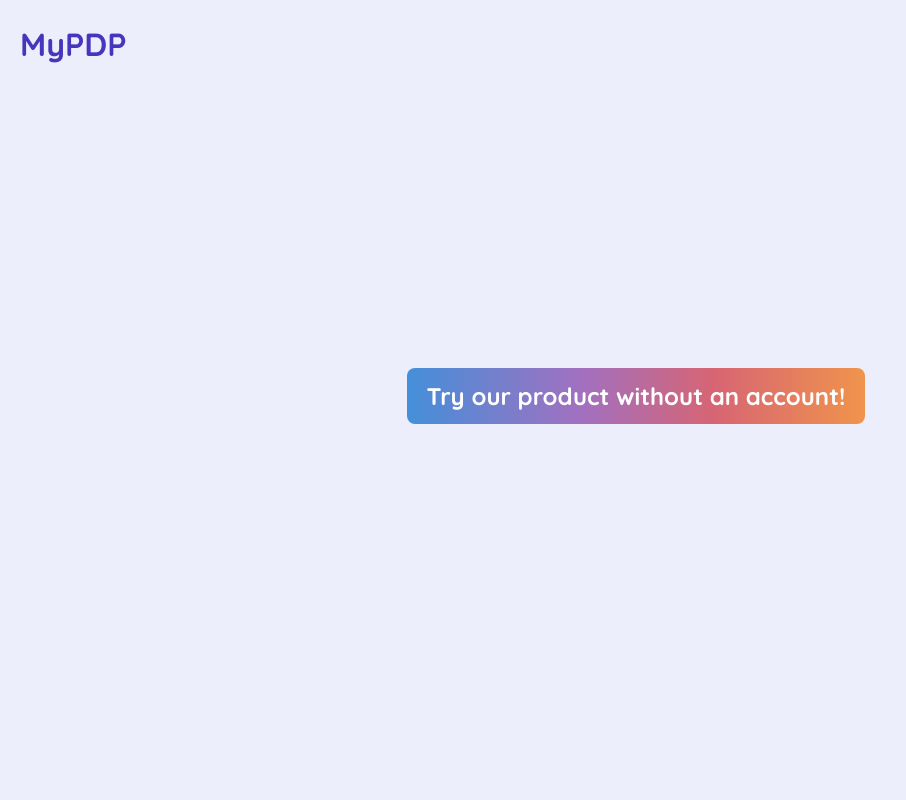
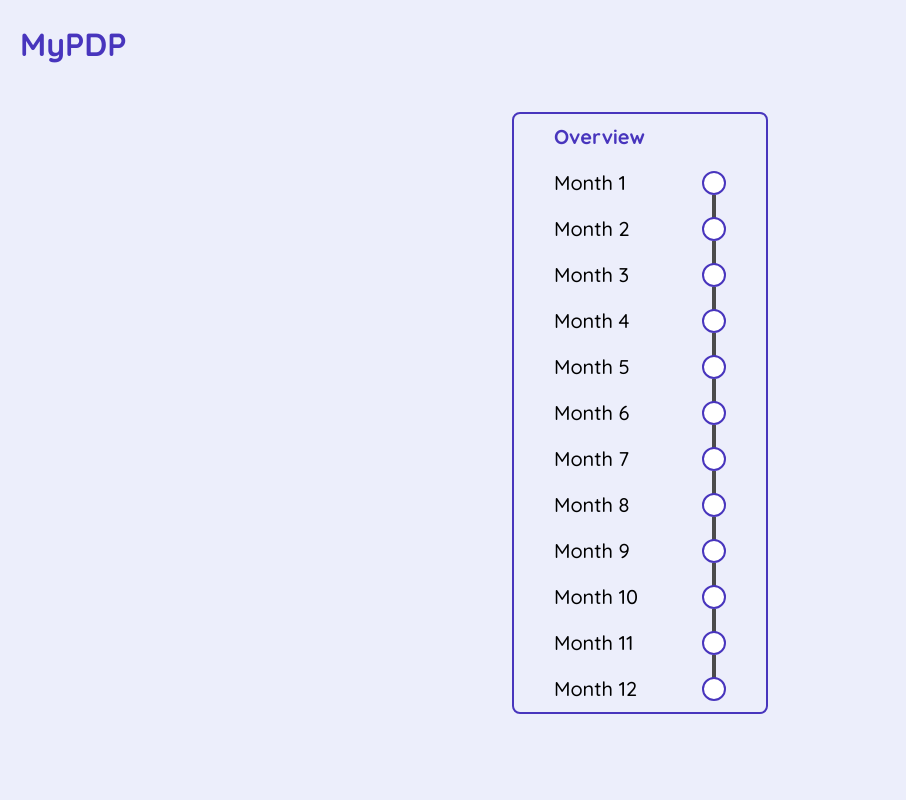
Before and after one commit to britzky/career-coach, a React (Vite) app in the folder frontend/career-coach/: page / in a window 1280 px wide. Shown: the top 800 px of the page, without its empty margins (0-906 px from the left). Built offline with nearby package versions, Linux system fonts and the light colour scheme.

Commit message:
Fixed HoursPerWeek's type errors, Added RoadmapDetails and Overview components

```diff
--- /dev/null
+++ b/frontend/career-coach/src/assets/icons/Checkmark.tsx
@@ -0,0 +1,13 @@
+export const Checkmark = () => {
+  return (
+    <div>
+        <svg width="29px" height="29px" viewBox="0 0 24 24" fill="none" xmlns="http://www.w3.org/2000/svg">
+            <g id="SVGRepo_bgCarrier" stroke-width="0"></g>
+            <g id="SVGRepo_tracerCarrier" stroke-linecap="round" stroke-linejoin="round"></g>
+            <g id="SVGRepo_iconCarrier">
+                <path fill-rule="evenodd" clip-rule="evenodd" d="M2 12C2 6.47715 6.47715 2 12 2C17.5228 2 22 6.47715 22 12C22 17.5228 17.5228 22 12 22C6.47715 22 2 17.5228 2 12ZM15.7071 9.29289C16.0976 9.68342 16.0976 10.3166 15.7071 10.7071L12.0243 14.3899C11.4586 14.9556 10.5414 14.9556 9.97568 14.3899L8.29289 12.7071C7.90237 12.3166 7.90237 11.6834 8.29289 11.2929C8.68342 10.9024 9.31658 10.9024 9.70711 11.2929L11 12.5858L14.2929 9.29289C14.6834 8.90237 15.3166 8.90237 15.7071 9.29289Z" fill="#4835BD"></path>
+            </g>
+        </svg>
+    </div>
+  )
+}
--- a/frontend/career-coach/src/pages/HoursPerWeek/HoursPerWeek.tsx
+++ b/frontend/career-coach/src/pages/HoursPerWeek/HoursPerWeek.tsx
@@ -1,29 +1,21 @@
-import { useState, useEffect } from 'react' // added useState
+import { useState, useEffect, ChangeEvent } from 'react' // added useState
 import { InputBox, NavButton } from "../../components"
 import { useCareerDetails } from "../../context/CareerContext"
 
 export const HoursPerWeek = () => {
   const {updateCareer, careerDetails} = useCareerDetails()
-  const [hours, setHours] = useState(careerDetails.hours_dedicated_to_learning || 0); // added this line
+  const [hours, setHours] = useState(careerDetails.hours_dedicated_to_learning || 0);
 
-  // Updates the input box value when the slider changes
-  const handleSliderChange = (event) => {
-    const value = parseInt(event.target.value);
-    setHours(value);
-    updateCareer('hours_dedicated_to_learning', value);
+  // need to add validation before shipping to production
+  const handleSliderChange = (event: ChangeEvent<HTMLInputElement>) => {
+    setHours(Number(event.target.value));
+    updateCareer('hours_dedicated_to_learning', hours);
   }
 
-  // Update the slider value when the input box changes
-  const handleInputChange = (event) => {
-    const value = parseInt(event.target.value);
-    setHours(value);
-    updateCareer('hours_dedicated_to_learning', value);
+  const handleInputChange = (value: string) => {
+    setHours(Number(value));
+    updateCareer('hours_dedicated_to_learning', hours);
   }
-
-  // need to add validation before shipping to production
-  // const handleInputChange = (value: string) => {
-  //   updateCareer('hours_dedicated_to_learning', Number(value))
-  // }
 
   // remove before shipping to production
   useEffect(() => {
@@ -38,16 +30,16 @@ export const HoursPerWeek = () => {
           <InputBox value={hours} placeholder="0" onChange={handleInputChange} />
           <span className='ml-2'>hours</span>
         </div>
-        <div className="w-[943px] relative"> {/* added relative */}
+        <div className="w-[943px] relative">
           <input
             type="range"
             min="0"
             max="40"
-            value={hours} // added this line
-            onChange={handleSliderChange} // added this line
+            value={hours}
+            onChange={handleSliderChange}
             className="w-full text-purpleText"
           />
-          <div className='flex justify-between mt-2'> {/* added this whole div */}
+          <div className='flex justify-between mt-2'>
             <span className='text-purpleText text-base font-bold'>0</span>
             <span className='text-purpleText text-base font-bold'>40</span>
           </div>
--- a/frontend/career-coach/src/pages/LandingPage/LandingPage.tsx
+++ b/frontend/career-coach/src/pages/LandingPage/LandingPage.tsx
@@ -1,12 +1,45 @@
+import { useState } from "react"
 import { useNavigate } from "react-router-dom";
-import { CourseAccordion } from "../../components";
+import { Checkmark } from "../../assets/icons/Checkmark";
+
 
 export const LandingPage = () => {
+  const [selectedMonth, setSelectedMonth] = useState<number | undefined>(-1);
   const navigate = useNavigate();
+
+  const handleCircleClick = (monthIndex: number) => {
+    if (monthIndex === 0 && selectedMonth === 0) {
+      setSelectedMonth(-1)
+    } else {
+      setSelectedMonth(monthIndex)
+    }
+  }
+
   return (
     <div>
-      <div className="">
-        <CourseAccordion />
+      <div className="flex flex-col items-center mt-28">
+        <div className="border-2 border-purpleText py-2 px-10 rounded-lg">
+          <p className="text-xs font-bold mb-4 text-purpleText">Overview</p>
+          <div className="space-y-4">
+            {Array.from({ length: 12 }, (_, i) => (
+              <div key={i} className="flex items-center gap-16">
+                <span className="text-xs flex-1 font-medium">Month {i + 1}</span>
+                <div className="relative flex items-center">
+                  {i <= (selectedMonth ?? -1) ? (
+                    <div onClick={() => handleCircleClick(i)} className="w-6 h-6 bg-purple border-2 border-purpleText rounded-full flex items-center justify-center text-white z-10 cursor-pointer">
+                      <Checkmark />
+                    </div>
+                  ) : (
+                    <div onClick={() => handleCircleClick(i)} className="w-6 h-6 bg-buttonWhite border-2 border-purpleText rounded-full flex items-center justify-center text-white z-10 cursor-pointer"></div>
+                    )}
+                  {i < 11 && (
+                    <div className={`absolute w-1 h-6 top-full left-1/2 transform -translate-x-1/2 ${i <= (selectedMonth ?? -1) ? 'bg-purpleText': 'bg-line'}`}></div>
+                  )}
+                </div>
+              </div>
+            ))}
+          </div>
+        </div>
       </div>
     <div className="flex justify-center items-center min-h-screen">
       <button
--- /dev/null
+++ b/frontend/career-coach/src/pages/Roadmap/Overview.tsx
@@ -0,0 +1,41 @@
+import { useState } from "react"
+import { Checkmark } from "../../assets/icons/Checkmark";
+
+export const Overview = () => {
+    const [selectedMonth, setSelectedMonth] = useState<number>();
+
+    const handleCircleClick = (monthIndex: number) => {
+        if (monthIndex === 0 && selectedMonth === 0) {
+          setSelectedMonth(-1)
+        } else {
+          setSelectedMonth(monthIndex)
+        }
+      }
+
+  return (
+    <div className="flex flex-col items-center mt-28">
+    <div className="border-2 border-purpleText py-2 px-10 rounded-lg">
+      <p className="text-xs font-bold mb-4 text-purpleText">Overview</p>
+      <div className="space-y-4">
+        {Array.from({ length: 12 }, (_, i) => (
+          <div key={i} className="flex items-center gap-16">
+            <span className="text-xs flex-1 font-medium">Month {i + 1}</span>
+            <div className="relative flex items-center">
+              {i <= (selectedMonth ?? -1) ? (
+                <div onClick={() => handleCircleClick(i)} className="w-6 h-6 bg-purple border-2 border-purpleText rounded-full flex items-center justify-center text-white z-10 cursor-pointer">
+                  <Checkmark />
+                </div>
+              ) : (
+                <div onClick={() => handleCircleClick(i)} className="w-6 h-6 bg-buttonWhite border-2 border-purpleText rounded-full flex items-center justify-center text-white z-10 cursor-pointer"></div>
+                )}
+              {i < 11 && (
+                <div className={`absolute w-1 h-6 top-full left-1/2 transform -translate-x-1/2 ${i <= (selectedMonth ?? -1) ? 'bg-purpleText': 'bg-line'}`}></div>
+              )}
+            </div>
+          </div>
+        ))}
+      </div>
+    </div>
+  </div>
+  )
+}
--- a/frontend/career-coach/src/pages/Roadmap/Roadmap.tsx
+++ b/frontend/career-coach/src/pages/Roadmap/Roadmap.tsx
@@ -1,11 +1,16 @@
 import { useCareerDetails } from "../../context/CareerContext"
 import { CourseAccordion } from "../../components"
+import { RoadmapDetails } from "./RoadmapDetails"
 
 export const Roadmap = () => {
     const { roadmap } = useCareerDetails()
     console.log(roadmap)
   return (
     <div className="flex justify-center min-h-screen w-full mt-20">
+      <div>
+        <RoadmapDetails />
+        <p>{roadmap?.summary}</p>
+      </div>
       <CourseAccordion />
     </div>
   )
--- /dev/null
+++ b/frontend/career-coach/src/pages/Roadmap/RoadmapDetails.tsx
@@ -0,0 +1,16 @@
+import { useCareerDetails } from "../../context/CareerContext"
+
+export const RoadmapDetails = () => {
+    const { careerDetails } = useCareerDetails();
+
+  return (
+    <div className="border border-purpleText p-2 text-purpleText">
+        <h1 className="font-bold">Roadmap Details</h1>
+        <p className="font-bold">Hours Per Week: <span>{careerDetails.hours_dedicated_to_learning}</span></p>
+        <p className="font-bold">Budget: <span>{careerDetails.budget}</span></p>
+        <p className="font-bold">Desired Skills: <span>{careerDetails.skills}</span></p>
+        <p className="font-bold">Timeframe: <span>{careerDetails.timeframe}</span></p>
+        <p className="font-bold">Learning Style: <span>{careerDetails.preferred_learning_style}</span></p>
+    </div>
+  )
+}
--- a/frontend/career-coach/tailwind.config.js
+++ b/frontend/career-coach/tailwind.config.js
@@ -28,6 +28,7 @@ export default {
         ligthPurple: '#ECEEFB',
         purpleText: '#4835BD',
         buttonText: '#4263F1',
+        line: '#4B4B4B',
       },
       backgroundImage: {
         'desired-job': 'linear-gradient(90deg, #448FD9 3.21%, #A270C0 38.63%, #D76573 65.59%, #F0944C 96.17%)',
```
